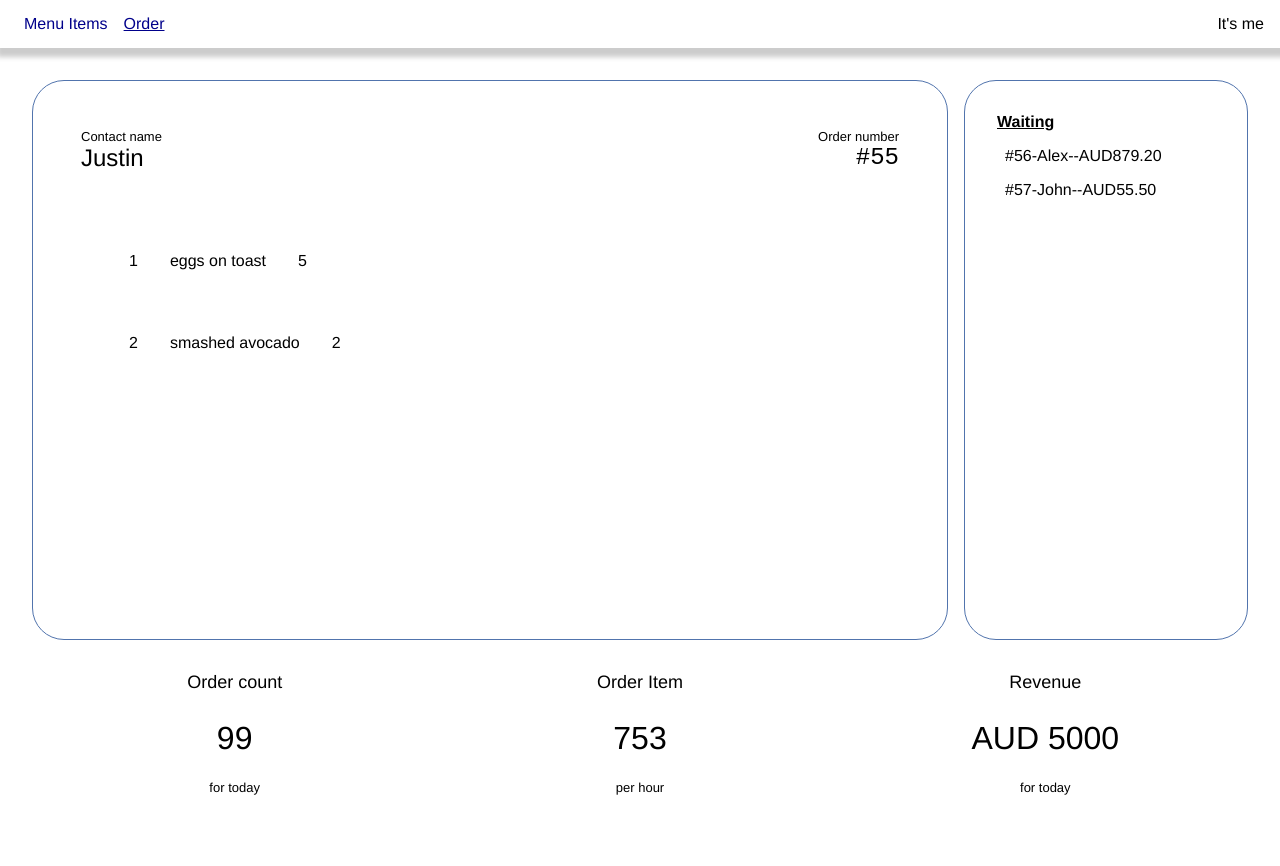
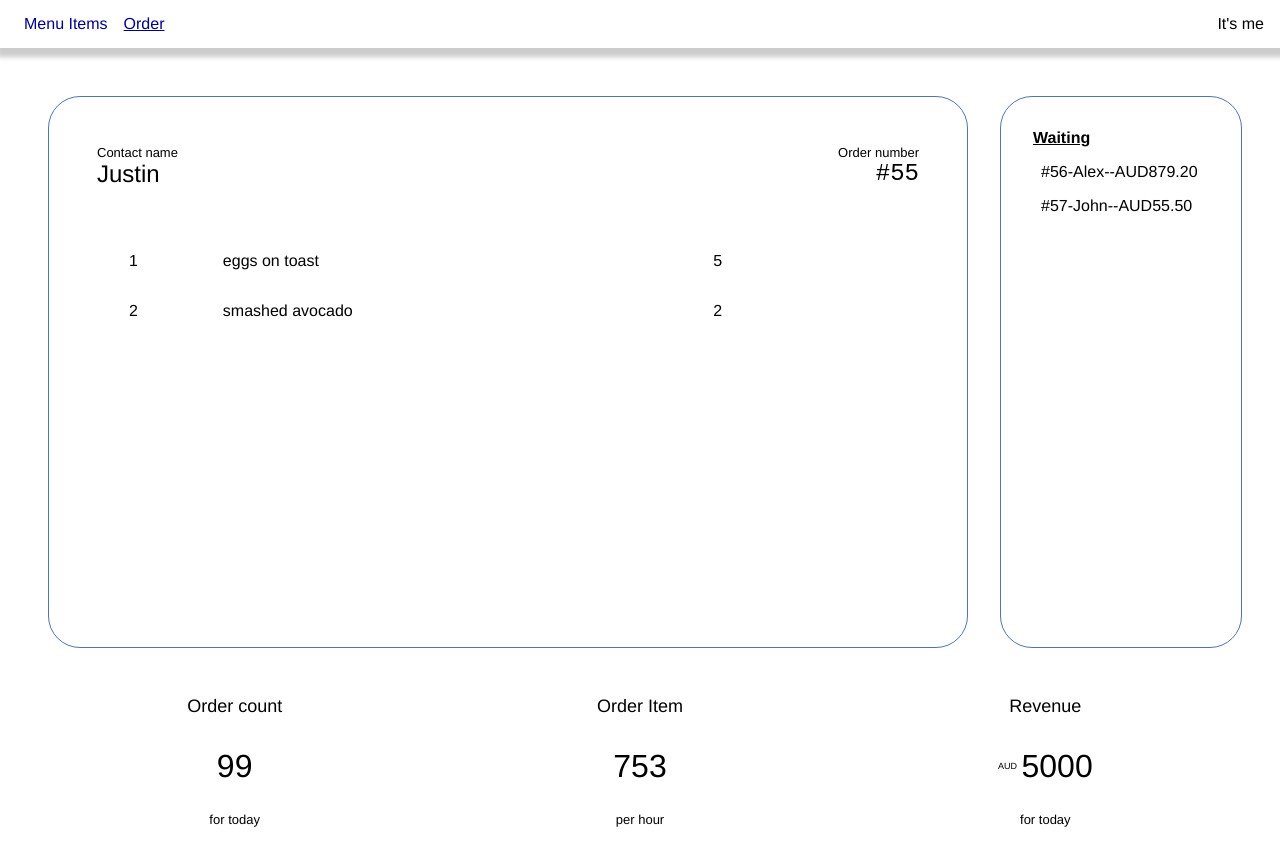
Before and after one commit to crudyapps/open-kitch, a React (Vite) app in the folder kitchen-ui/: page /orders in a window 1280 px wide. Shown: the top 866 px of the page. Built offline with nearby package versions, Linux system fonts and the light colour scheme.

Commit message:
fix up styles and allow wrapping

```diff
--- a/kitchen-ui/OrderPage.tsx
+++ b/kitchen-ui/OrderPage.tsx
@@ -57,6 +57,7 @@ function OrderPage() {
         <Layout>
             <div className="order">
                 <div className="order-top">
+                    <div className="order-details-container">
                         <div className="order-details">
                             <div className="order-info">
                                 <div className="contact-name">
@@ -84,11 +85,14 @@ function OrderPage() {
                                 }
                             </div>
                         </div>
+                    </div>
+                    <div className="order-list-container">
                         <div className="order-list">
                             <div className="waiting-title">Waiting</div>
                             {
                                 ordersWaiting?.map((order, index) => (<div key={`ow-${index}`} className="waiting-order">{`#${order.number}-${order.contact}--${order.value.toString(true)}`}</div>))
                             }
+                        </div>
                     </div>
                 </div>
                 <div className="order-bottom">
@@ -104,7 +108,10 @@ function OrderPage() {
                     </div>
                     <div className="dashboard-card">
                         <div>Revenue</div>
-                        <div>AUD 5000</div>
+                        <div className="dashboard-card-money">
+                            <div>AUD</div>
+                            <div>5000</div>
+                        </div>
                         <div>for today</div>
                     </div>
                 </div>
--- a/kitchen-ui/app.css
+++ b/kitchen-ui/app.css
@@ -119,21 +119,40 @@ time, mark, audio, video {
     height:100%;
 }
 
+.order-details-container {
+    display: flex;
+    padding: 1em;
+    flex: 5 0 35em;
+    padding: 1em;
+}
+
+.order-info{
+    display: flex;
+    justify-content: space-between;
+    padding: 1em;
+}
+
 .order-details{
     display: flex;
     flex-direction: column;
-    flex: 5 0 35em;
     border-radius: 2em;
     border: solid 0.05em rgb(81, 116, 173);
     padding: 2em;
+    flex: 1 0;
+}
+
+.order-list-container{
+    display:flex;
+    flex: 1 0 10em;
+    padding: 1em;
 }
 
 .order-list {
-    flex: 1 0 10em;
+    padding: 1em;
     border-radius: 2em;
     padding: 2em;
-    margin: 0 0 0 1em ;
     border: solid  0.05em  rgb(81, 116, 173);
+    flex: 1 0 11em;
 }
 
 .waiting-title {
@@ -149,6 +168,7 @@ time, mark, audio, video {
 .order-top{
     display: flex;
     flex-direction: row;
+    flex-wrap: wrap;
     flex: 3 0;
 }
 
@@ -166,6 +186,10 @@ time, mark, audio, video {
     padding: 2em;
 }
 
+.dashboard-card > div{
+    justify-content: center;
+}
+
 .dashboard-card > div:first-child{
     font-size: large;
     flex: 1 0 ;
@@ -174,24 +198,27 @@ time, mark, audio, video {
 
 .dashboard-card > div:nth-child(2){
     display: flex;
-    flex-direction: column;
-    justify-content: center;
+    text-align: center;
+    align-items: center;
     font-size: xx-large;
     flex: 5 0;
     padding: 0.25em 1em 0.25em 1em;
+}
+
+.dashboard-card-money{
+    display: flex;
+    flex-direction: row;
+}
+
+.dashboard-card-money > div:first-child{
+    font-size: xx-small;
+    padding: 0 0.5em 0 0;
 }
 
 .dashboard-card > div:last-child{
     font-size: small;
     flex: 1 0 ;
 }
-
-.order-info{
-    display: flex;
-    justify-content: space-between;
-    padding: 1em;
-}
-
 
 .contact-name{
     font-family: 'Courier New', Courier, monospace;
@@ -212,11 +239,6 @@ time, mark, audio, video {
     font-size: x-large;
     text-align: right;
 }
-.order-item {
-    display: flex;
-    padding: 1em;
-    align-items: center;
-}
 
 .order-items {
     display: flex;
@@ -226,18 +248,27 @@ time, mark, audio, video {
     padding: 2em;
 }
 
-.order-item-number{
-    flex-grow: 1 0 3em;
+.order-item {
+    display: flex;
+    align-items: center;
+}
+
+.order-item > div {
     padding: 1em;
 }
+
+.order-item-number{
+    flex: 1 0 3em;
+}
+
 .order-item-name{
-    flex-grow: 10 0 10em;
-    padding: 1em;
+    flex: 10 0 20em;
 }
+
 .order-item-count{
-    flex-grow: 1 0 10em;
-    padding: 1em;
+    flex: 1 0 10em;
 }
+
 button {
     padding: 0.5em 0.5em 0.5em 0.5em;
 }
```
Lines whose indentation alone changed are shown as unchanged.
